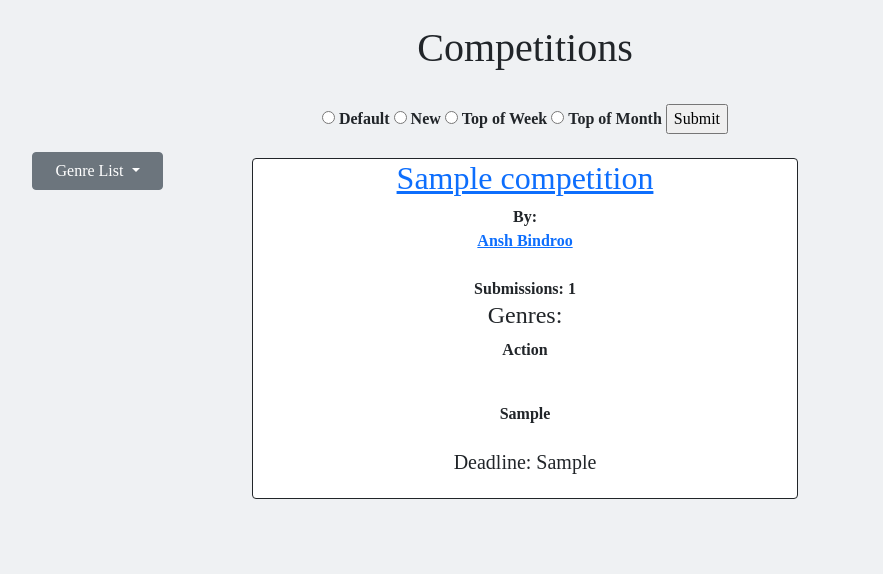
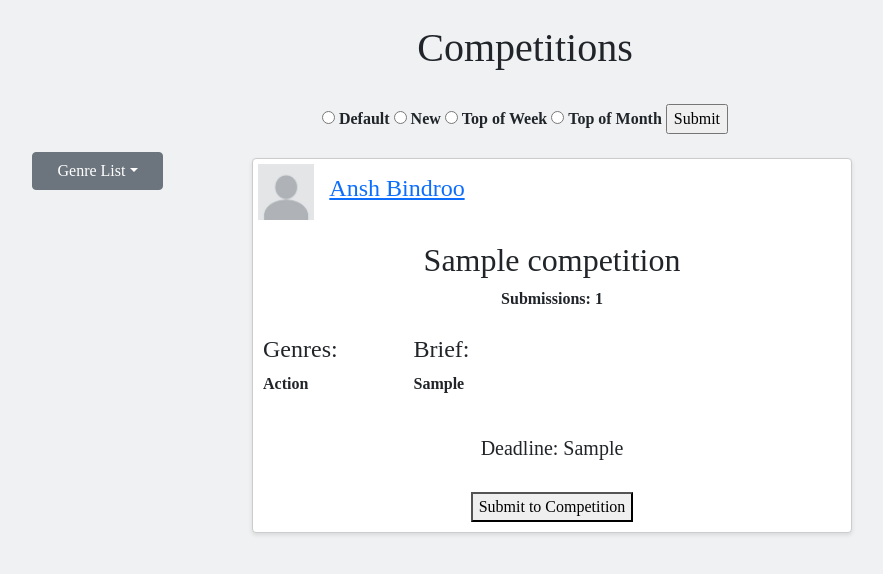
Before and after one commit to Ansh8729/FilmNEA, a Flask app: template website/templates/competitions.html in a window 1280 px wide. Shown: the part 64-638 px from the top of the page, without its empty margins (115-998 px from the left). Run offline with Flask 3, Linux system fonts and the light colour scheme; the template is opened without the code that fills it: values that come from a table or form of the project are taken from there, others are empty; tables that the repository leaves empty hold one stand-in row (values such as "Sample post"); some libraries are stand-ins or nearby versions.

Commit message:
edited competitions system

```diff
--- a/website/homepage.py
+++ b/website/homepage.py
@@ -144,15 +144,15 @@ def rate(scriptid):
         flask.flash("You've already rated this screenplay!", category="error")
         return flask.redirect(flask.url_for('homepage.home'))
 
-@homepage.route("/create-comment/<scriptid>", methods=['POST'])
+@homepage.route("/create-comment/<scriptid>/<page>", methods=['POST'])
 @login_required
-def create_comment(scriptid):
+def create_comment(scriptid, page):
     text = flask.request.form.get('text')
     if not text:
         flask.flash('Comment cannot be empty.', category='error')
     else:
         CreateComment(scriptid, current_user.id, text)
-    return flask.redirect(flask.url_for('homepage.home'))
+        return flask.redirect(flask.url_for('homepage.home'))
 
 @homepage.route("/delete-comment/<commentid>", methods=['GET', 'POST'])
 @login_required
--- a/website/load.py
+++ b/website/load.py
@@ -5,13 +5,13 @@ from flask_login import current_user
 from datetime import datetime, timedelta
 
 def LoadGenres(): #Adds the genres to the database when the database is created
-    genrelist = ['Action', 'Adventure', 'Comedy', 'Drama', 'Fantasy', 'Horror', 'Musical', 'Mystery', 'Romance', 'Sci-Fi', 'Sports', 'Thriller', 'Western']
+    genrelist = ['All','Action', 'Adventure', 'Comedy', 'Drama', 'Fantasy', 'Horror', 'Musical', 'Mystery', 'Romance', 'Sci-Fi', 'Sports', 'Thriller', 'Western']
     for i in range(len(genrelist)):
             newgenre = Genres(genre=genrelist[i])
             db.session.add(newgenre)
             db.session.commit()
     for i in Genres.query.all(): # Removes duplicate additions from the list of genres
-            if i.genreid > 13:
+            if i.genreid > 14:
                 db.session.delete(i)
                 db.session.commit()
 
--- a/website/profile.py
+++ b/website/profile.py
@@ -132,6 +132,7 @@ def rate2(scriptid):
         flask.flash("You've already rated this screenplay!", category="error")
         return flask.redirect(flask.url_for("profile.profilepage", userid = script.writer.user.id))
 
+
 @profile.route("/profilepagecomment/<scriptid>", methods=['POST'])
 @login_required
 def ppcomment(scriptid):
--- a/website/templates/competitions.html
+++ b/website/templates/competitions.html
@@ -1,18 +1,55 @@
 {% extends "base.html" %}
 {% block title %}Competitions{% endblock %}
 {% block content %}
-<h1 align="center">{% block header %}Competitions{% endblock %}</h1>
+<h1 style="text-align: center">{% block header %}Competitions{% endblock %}</h1>
 <br>
 <div id="comps" class="row">
   <div class="col-3" style="text-align:center">
+    <style>
+      body { background-color: #eff1f3; font-family:futura; font-weight: bold;}
+      .card {
+          width: 600px;
+          border: 1px solid #ccc;
+          padding: 10px;
+          margin-left: auto;
+          margin-right: auto;
+          box-shadow: 0 2px 4px rgba(0, 0, 0, 0.1);
+      }
+      .profile-pic {
+          width: 15%;
+          height: 15%;
+          margin-bottom: 50px
+      }
+      .user-info {
+          display: flex;
+          align-items: center;
+          position: absolute;
+          top: 0px;
+          left: 0px;
+          padding: 5px;
+      }
+      .username {
+          font-weight: bold;
+          text-align: left;
+          margin-left: 15px;
+          margin-bottom: 50px;
+      }
+      .genres {
+          margin-top: 5px;
+          text-align: left;
+      }
+      .delete-button {
+          text-align: right;
+          margin-left: 510px;
+      }
+    </style>
     <br><br>
     <div class="dropdown">
-      <button class="btn btn-secondary dropdown-toggle" type="button" data-bs-toggle="dropdown" aria-expanded="false" style="height:50%; width:50%">
-        Genre List
-      </button>
+      <button class="btn btn-secondary dropdown-toggle" type="button" data-bs-toggle="dropdown" aria-expanded="false" style="height:50%; width:50%">Genre List</button>
       <ul class="dropdown-menu">
           <form action="/filter2" method="POST" style="text-align:center">
-              <li><button name="genre" value="0" class="btn btn-dark">All</button></li><br>
+              <li><button name="genre" value="0" class="btn btn-dark">All Posts</button></li><br>
+              <li><button name="genre" value="14" class="btn btn-dark">All Genres</button></li><br>
               <li><button name="genre" value="1" class="btn btn-dark">Action</button></li><br>
               <li><button name="genre" value="2" class="btn btn-dark">Adventure</button></li><br>
               <li><button name="genre" value="3" class="btn btn-dark">Comedy</button></li><br>
@@ -45,35 +82,46 @@
     <br>
     {% if comps %}
       {% for comp in comps %}
-          <div class="card border-dark">
+          <div class="card">
             {% if user.id == comp.producer.user.id %}
                 <div style="text-align:right">
                   <form action = /delete-comp/{{comp.compid}} method="POST">
-                                <input type="submit" value="Delete" onclick="return confirm('Are you sure you want to delete this competition?')">
+                      <input class="delete-button" type="submit" value="Delete" onclick="return confirm('Are you sure you want to delete this competition?')">
                   </form>
                 </div>
             {% endif %}
-              {% if user.accounttype == 1 %}
-              <a href="/comp/{{comp.compid}}" target="_blank"><h2>{{comp.title}}</h2></a>
+              <div class="user-info">
+                {% if comp.producer.user.profilepic %}
+                    <img src="{{ url_for('static', filename='images/'+ comp.producer.user.profilepic) }}" width = "110px" height = "110px" alt="Profile picture" class="profile-pic">
                 {% else %}
+                    <img src="/static/images/default.jpg" alt="Default profile picture" width = "110px" height = "110px" class="profile-pic">
+                {% endif %}
+                <a href="/profilepage/{{comp.producer.user.id}}" target="_blank" class="username"><h4>{{comp.producer.user.username}}</h4></a>
+              </div>
+              <br><br><br>
               <h2>{{comp.title}}</h2>
-              {% endif %}
-              By: <a href="/profilepage/{{comp.producer.user.id}}">{{comp.producer.user.username}}</a>
-              <br>
               Submissions: {{comp.submissionnum}}
-              <br>
+              <br><br>
+              <div class="row">
+                <div class="col-3" style="text-align: left">
                   <h4>Genres:</h4>
-              {% for comp2 in comphas %}
-                {% if comp2.compid == comp.compid %}
-                    <b>{{comp2.has.genre}}</b><br>
+                  {% for record in comphas %}
+                    {% if record.compid == comp.compid %}
+                        <b>{{record.has.genre}}</b><br>
                     {% endif %}
                   {% endfor %}
-              <div class="card-body">
-                  <div class="card-text">{{comp.brief}}</div>
+                </div>
+                <div class="col-9" style="text-align: left">
+                  <h4>Brief:</h4>
+                  <p>{{comp.brief}}</p>
+                </div>
+              </div>
               <br>
               <h5>Deadline: {{comp.deadline_string}}</h5>
-                  </div>
-              <!--<div class="card-footer text-muted">Created: {{comp.date_created}}</div>-->
+              <br>
+              {% if user.accounttype == 1 %}
+                <a href="/comp/{{comp.compid}}"><button type="button">Submit to Competition</button></a>
+              {% endif %}
           </div>
           <br/>
       {% endfor %}
@@ -83,7 +131,7 @@
   </div>
   <div class="col-3">
     {% if user.accounttype == 2 %}
-    <div align="center">
+    <div style="text-align: center">
       <a href="/post"><button type="button" class="btn btn-primary btn-lg">Create a Competition</button></a>
     </div>
     {% endif %}
@@ -91,21 +139,3 @@
 </div>
 {% block footer %}
 {% endblock %} {% endblock %}
-<!--
-{% with messages = get_flashed_messages(with_categories=True) %}
-      {% if messages %}
-        {% for category, message in messages %}
-        {% if category == "error" %}
-        <div class="alert alert-danger alter-dismissible fade show" role="alert">
-          {{ message }}
-          <button type="button" class="btn-close" data-bs-dismiss="alert"></button>
-        </div>
-        {% else %}
-        <div class="alert alert-success alter-dismissible fade show" role="alert">
-          {{ message }}
-          <button type="button" class="btn-close" data-bs-dismiss="alert"></button>
-        </div>
-        {% endif %}
-        {% endfor %}
-      {% endif %}
-    {% endwith %}-->
--- a/website/templates/create_post.html
+++ b/website/templates/create_post.html
@@ -186,7 +186,11 @@
                 <tr>
                     <td>
                         <input type="checkbox" id="west" name="genres" value="13">
-                        <label for="west">Western</label>
+                        <label for="west">Western&nbsp</label>
+                    </td>
+                    <td>
+                        <input type="checkbox" id="all" name="genres" value="14">
+                        <label for="all">All</label>
                     </td>
                 </tr>
             </table>
--- a/website/templates/notifications.html
+++ b/website/templates/notifications.html
@@ -113,7 +113,7 @@
                     <div class="card" style="text-align:left">
                         {{ comp.title }}<br>
                         Deadline: {{comp.deadline_string}}
-                        <a target="_blank" href="/submissions/{{comp.compid}}">Submissions: {{comp.submissionnum}}</a>
+                        <a target="_blank" href="/submissions/{{comp.compid}}">Submissions</a>
                     </div>
                 {% endfor %}
             </div>
```
Also changed, not shown: website/comps.py (+10 -19 lines), website/interact.py (+13 -15 lines), website/templates/comp_full.html (+10 -10 lines), website/templates/home.html (+5 -2 lines), instance/database.db. Lines whose indentation alone changed are shown as unchanged.
